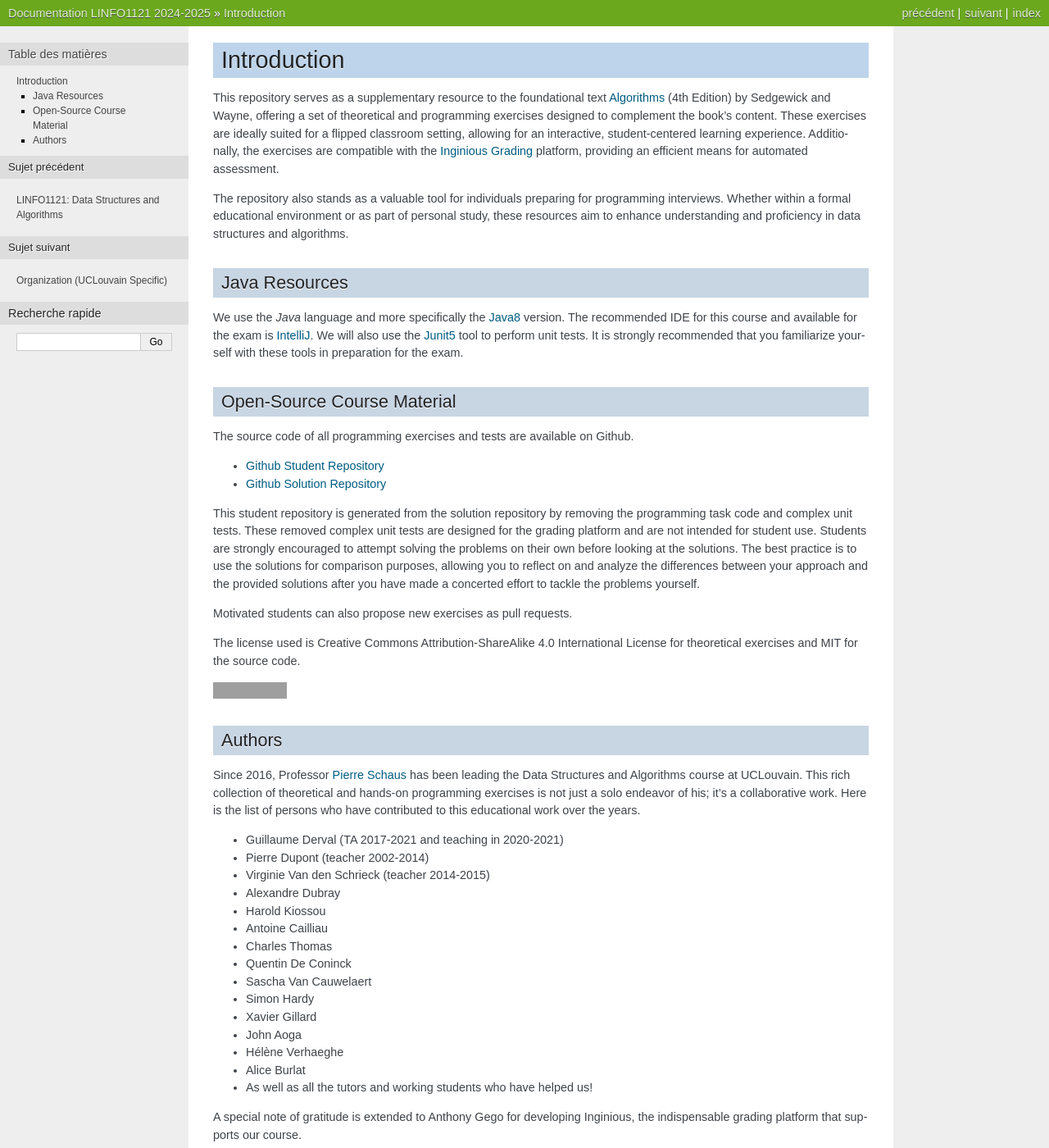
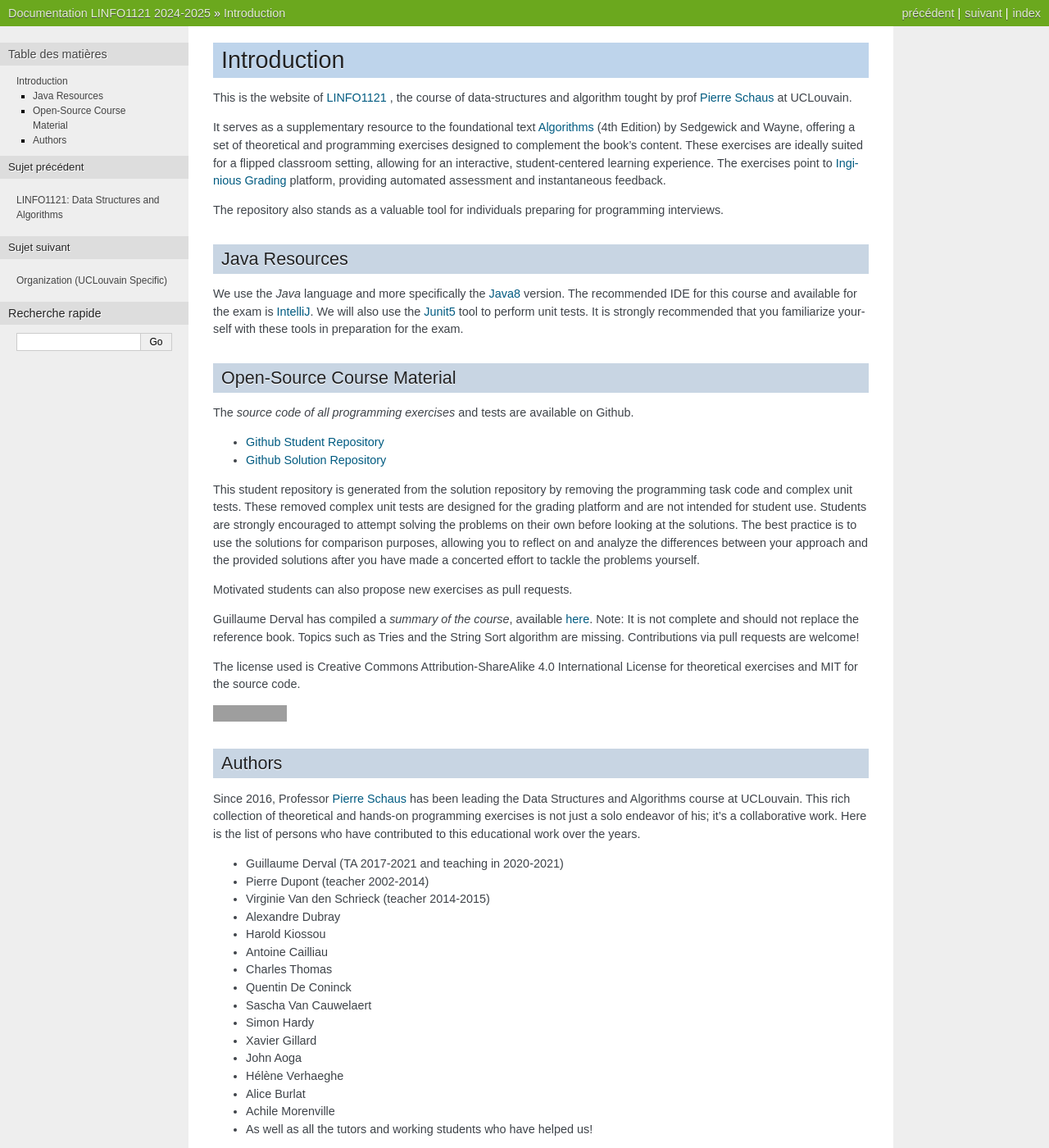
Before and after one commit to pschaus/LINFO1121, a Sphinx documentation site: the page built from source/intro/index.rst, in a window 1280 px wide and 1400 px high. Shown: the whole window at 82% size. Built offline with Sphinx 7.4.7, drawn with Linux system fonts in a browser that asks for light colours; grey boxes are pictures that could not be loaded.

```diff
--- a/source/intro/index.rst
+++ b/source/intro/index.rst
@@ -6,16 +6,14 @@ Introduction
 ************************************
 
 
-This repository serves as a supplementary resource to the foundational text `Algorithms <https://algs4.cs.princeton.edu/home/>`_ (4th Edition) by Sedgewick and Wayne,
-offering a set of theoretical and programming exercises designed to complement the book's content.
-These exercises are ideally suited for a flipped classroom setting, allowing for an interactive, student-centered learning experience.
-Additionally, the exercises are compatible with the `Inginious Grading <https://inginious.org>`_  platform, providing an efficient means for automated assessment.
+This is the website of `LINFO1121 <https://uclouvain.be/en-cours-2024-linfo1121>`_ , the course of data-structures and algorithm tought by prof `Pierre Schaus <http://www.info.ucl.ac.be/~pschaus>`_ at UCLouvain.
 
 
+It serves as a supplementary resource to the foundational text `Algorithms <https://algs4.cs.princeton.edu/home/>`_ (4th Edition) by Sedgewick and Wayne, offering a set of theoretical and programming exercises designed to complement the book's content.
+These exercises are ideally suited for a flipped classroom setting, allowing for an interactive, student-centered learning experience.
+The exercises point to `Inginious Grading <https://inginious.org>`_  platform, providing automated assessment and instantaneous feedback.
+
 The repository also stands as a valuable tool for individuals preparing for programming interviews.
-Whether within a formal educational environment or as part of personal study, these resources aim to enhance understanding and proficiency in data structures and algorithms.
-
-
 
 
 Java Resources
@@ -39,7 +37,7 @@ Open-Source Course Material
 =======================================
 
 
-The source code of all programming exercises and tests are available on Github.
+The *source code of all programming exercises* and tests are available on Github.
 
 
 * `Github Student Repository <https://github.com/pschaus/algorithms_exercises_students>`_
@@ -54,6 +52,12 @@ allowing you to reflect on and analyze the differences between your approach and
 
 
 Motivated students can also propose new exercises as pull requests.
+
+
+
+
+Guillaume Derval has compiled a *summary of the course*, available `here <https://github.com/pschaus/LINFO1121-summary>`_. Note: It is not complete and should not replace the reference book. Topics such as Tries and the String Sort algorithm are missing. Contributions via pull requests are welcome!
+
 
 
 The license used is Creative Commons Attribution-ShareAlike 4.0 International License for theoretical exercises and MIT for the source code.
@@ -85,6 +89,7 @@ Here is the list of persons who have contributed to this educational work over t
 - John Aoga
 - Hélène Verhaeghe
 - Alice Burlat
+- Achile Morenville
 - As well as all the tutors and working students who have helped us!
 
 A special note of gratitude is extended to Anthony Gego for developing Inginious, the indispensable grading platform that supports our course.
```
Also changed, not shown: source/training/index.rst (+22 -12 lines).
